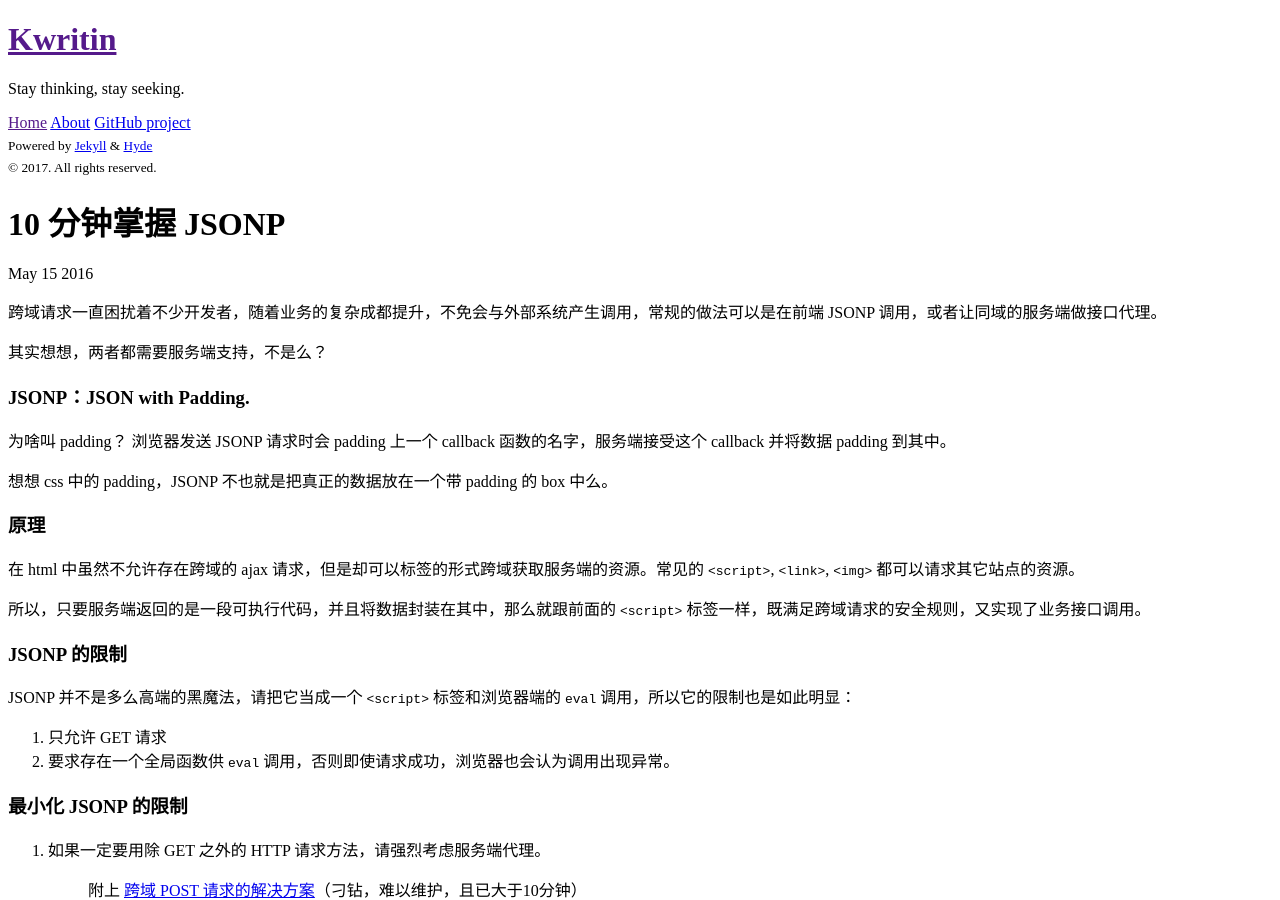
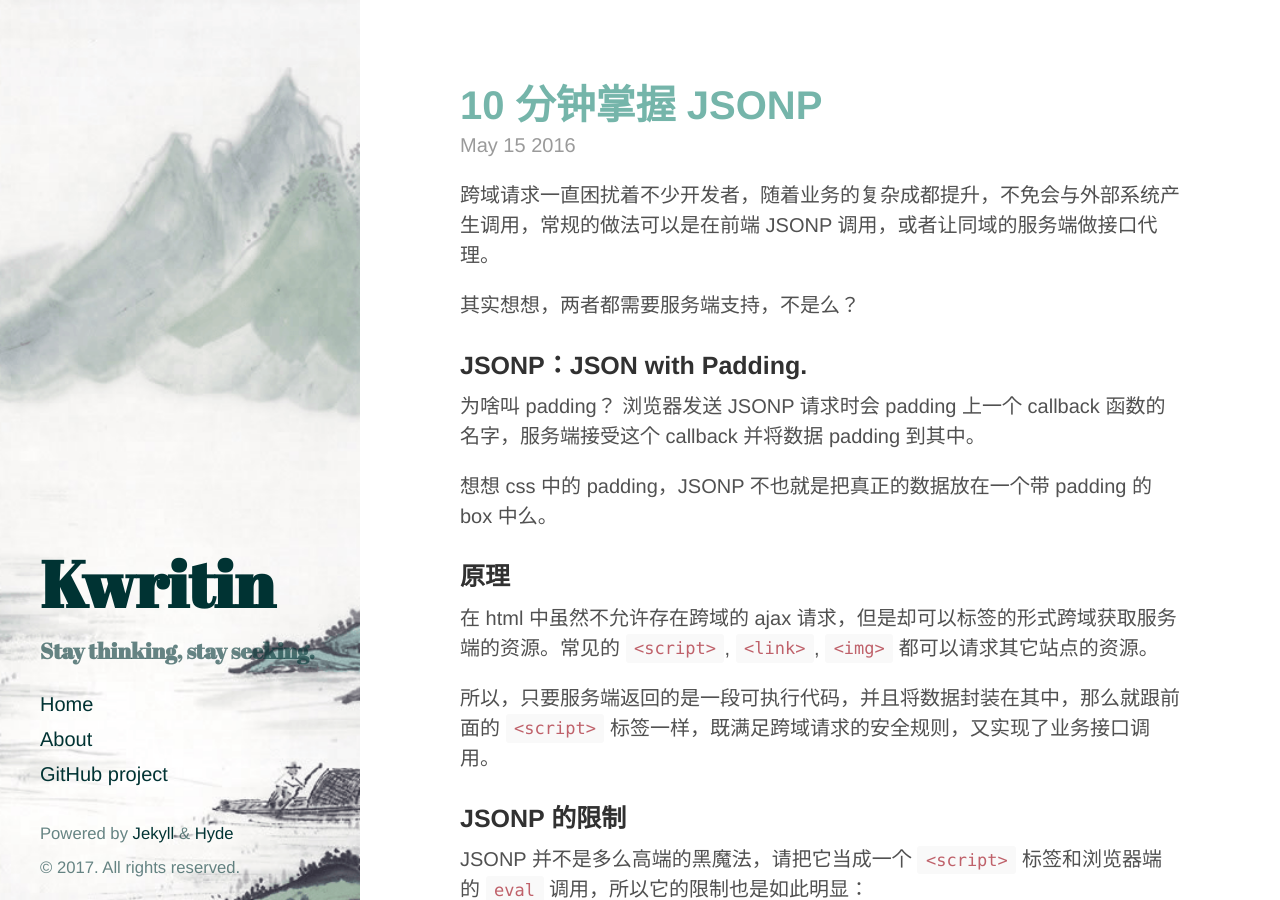
Before and after one commit to toien/toien.github.io, a Jekyll site: the page built from _posts/2016-05-15-jsonp-in-10-minutes.md, in a window 1280 px wide and 900 px high. Built offline with Jekyll 4.4.1, drawn with Linux system fonts in a browser that asks for light colours.

Commit message:
unset baseurl in _config.yml

```diff
--- a/_config.yml
+++ b/_config.yml
@@ -17,7 +17,7 @@ title:            Kwritin
 tagline:          'A coder blog'
 description:      'Stay thinking, stay seeking.'
 url:              http://toien.github.io
-baseurl:          /
+# baseurl:          /
 author:
   name:           'toien.L'
   url:            https://twitter.com/mdo
@@ -27,7 +27,7 @@ gems:             ['jekyll-paginate', 'jekyll-gist']
 
 # Custom vars
 version:          0.0.1
-env:              production # develop #
+env:              production # develop
 
 github:
   repo:           https://github.com/toien/toien.github.io
--- a/_includes/head.html
+++ b/_includes/head.html
@@ -16,18 +16,18 @@
 
   <!-- CSS -->
   {% if site.env == "production" %}
-      <link rel="stylesheet" href="{{ site.baseurl }}public/dist/style.min.css">
+      <link rel="stylesheet" href="/public/dist/style.min.css">
   {% else %}
-      <link rel="stylesheet" href="{{ site.baseurl }}public/css/poole.css">
-      <link rel="stylesheet" href="{{ site.baseurl }}public/css/hyde.css">
-      <link rel="stylesheet" href="{{ site.baseurl }}public/css/syntax.css">
+      <link rel="stylesheet" href="/public/css/poole.css">
+      <link rel="stylesheet" href="/public/css/hyde.css">
+      <link rel="stylesheet" href="/public/css/syntax.css">
   {% endif %}
   <link rel="stylesheet" href="http://fonts.googleapis.com/css?family=Abril+Fatface">
   <!-- <link rel="stylesheet" href="http://fonts.lug.ustc.edu.cn/css?family=PT+Sans:400,400italic,700|Abril+Fatface"> -->
 
   <!-- Icons -->
-  <link rel="apple-touch-icon-precomposed" sizes="144x144" href="{{ site.baseurl }}public/apple-touch-icon-144-precomposed.png">
-                                 <link rel="shortcut icon" href="{{ site.baseurl }}public/favicon.ico">
+  <link rel="apple-touch-icon-precomposed" sizes="144x144" href="/public/apple-touch-icon-144-precomposed.png">
+                                 <link rel="shortcut icon" href="/public/favicon.ico">
 
   <!-- RSS -->
   <link rel="alternate" type="application/rss+xml" title="RSS" href="/atom.xml">
--- a/_includes/sidebar.html
+++ b/_includes/sidebar.html
@@ -2,13 +2,13 @@
   <div class="container sidebar-sticky">
     <div class="sidebar-about">
       <h1>
-        <a href="{{ site.baseurl }}">{{ site.title }}</a>
+        <a href="/">{{ site.title }}</a>
       </h1>
       <p class="lead">{{ site.description }}</p>
     </div>
 
     <nav class="sidebar-nav">
-      <a class="sidebar-nav-item{% if page.url == site.baseurl %} active{% endif %}" href="{{ site.baseurl }}">Home</a>
+      <a class="sidebar-nav-item{% if page.url == '/' %} active{% endif %}" href="/">Home</a>
 
       {% comment %}
         The code below dynamically generates a sidebar nav of pages with
--- a/index.html
+++ b/index.html
@@ -22,15 +22,15 @@ title: Home
 {% if paginator.next_page or paginator.prev_page %}
   <div class="pagination">
     {% if paginator.next_page %}
-      <a class="pagination-item older" href="{{ site.baseurl }}page{{paginator.next_page}}">Older</a>
+      <a class="pagination-item older" href="/page{{paginator.next_page}}">Older</a>
     {% else %}
       <span class="pagination-item older">Older</span>
     {% endif %}
     {% if paginator.previous_page %}
       {% if paginator.page == 2 %}
-        <a class="pagination-item newer" href="{{ site.baseurl }}">Newer</a>
+        <a class="pagination-item newer" href="/">Newer</a>
       {% else %}
-        <a class="pagination-item newer" href="{{ site.baseurl }}page{{paginator.previous_page}}">Newer</a>
+        <a class="pagination-item newer" href="/page{{paginator.previous_page}}">Newer</a>
       {% endif %}
     {% else %}
       <span class="pagination-item newer">Newer</span>
```
